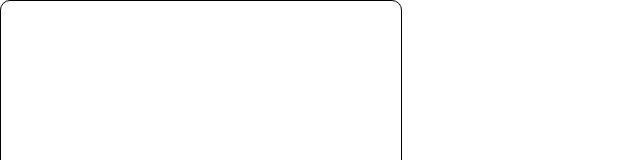
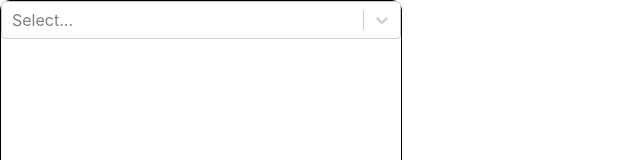
Before and after one commit to mckinnondave/Quick-Trivia, a React (Create React App) app: page / in a window 1280 px wide. Shown: the top 160 px of the page, without its empty margins (0-640 px from the left). Built offline with nearby package versions, Linux system fonts and the light colour scheme.

Commit message:
add dropdown

```diff
--- a/package.json
+++ b/package.json
@@ -13,6 +13,7 @@
     "react": "^18.1.0",
     "react-dom": "^18.1.0",
     "react-scripts": "5.0.1",
+    "react-select": "^5.3.2",
     "sass": "^1.52.3",
     "tailwindcss": "^3.0.24",
     "web-vitals": "^2.1.4"
--- a/src/components/Form/SelectForm.jsx
+++ b/src/components/Form/SelectForm.jsx
@@ -1,14 +1,25 @@
-import React from 'react'
+import React, { useState } from 'react';
 import './SelectForm.scss'
 import getInfo from '../../helpers/getInfo'
+import Select from 'react-select';
+
+const options = [
+  { value: 'chocolate', label: 'Chocolate' },
+  { value: 'strawberry', label: 'Strawberry' },
+  { value: 'vanilla', label: 'Vanilla' },
+];
 
 export default function SelectForm () {
+  const [selectedOption, setSelectedOption] = useState(null);
+  console.log(selectedOption);
 
   return (
     <div className="select-form">
-      <form>
-
-      </form>
+      <Select
+        defaultValue={selectedOption}
+        onChange={setSelectedOption}
+        options={options}
+      />
     </div>
   )
 }
```
Also changed, not shown: 1 other file (tests, documents, lock files or other folders).
